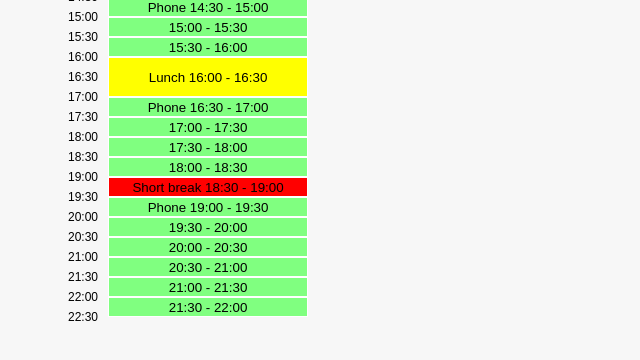
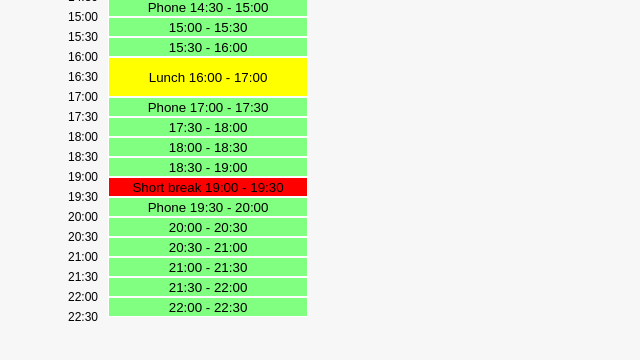
Before and after one commit to nixuwixu/angular-dnd-niw, an Angular app: page / in a window 1280 px wide. Shown: the part 240-600 px from the top of the page, without its empty margins (0-640 px from the left). Built offline with nearby package versions, Linux system fonts and the light colour scheme.

Commit message:
1 file modified

```diff
--- a/src/app/app.component.ts
+++ b/src/app/app.component.ts
@@ -160,19 +160,30 @@ private activtyHeightPx = 20;
     this.target = null;
     this.source = null;
 
-    if (this.sourceIndex != this.targetIndex)
+    if (this.sourceIndex != this.targetIndex){
+      this.updateActivitysTimes(this.sourceIndex, this.targetIndex)
       moveItemInArray(this.activitys, this.sourceIndex, this.targetIndex);
       console.log('dropListDropped, from ' + this.sourceIndex + ' to '+ this.targetIndex);
+    }
+  }
+
+  updateActivitysTimes(sourceIndex,targetIndex){
+      const sourceStart = this.activitys[this.sourceIndex].starttime;
+      const sourceEnd = this.activitys[this.sourceIndex].endtime;
+      this.activitys[this.sourceIndex].starttime = this.activitys[this.targetIndex].starttime + 'ss';
+      this.activitys[this.sourceIndex].endtime = this.activitys[this.targetIndex].endtime + 'es';
+      this.activitys[this.targetIndex].starttime = sourceStart + 'st';
+      this.activitys[this.targetIndex].endtime = sourceEnd + 'et';
   }
 
   getActivityTime(index){
     if(index == 0 || this.activitys[index].title != this.activitys[index-1].title){
       return this.activitys[index].title + ' '
-       + this.timeline[index].title + ' - '
-       + this.timeline[index+1].title;
+       + this.activitys[index].starttime + ' - '
+       + this.activitys[index].endtime;
     }
 
-    return this.timeline[index].title + ' - ' + this.timeline[index+1].title;
+    return this.activitys[index].starttime + ' - ' + this.activitys[index].endtime;
   }
 
   dropListEnterPredicate = (drag: CdkDrag, drop: CdkDropList) => {
```
